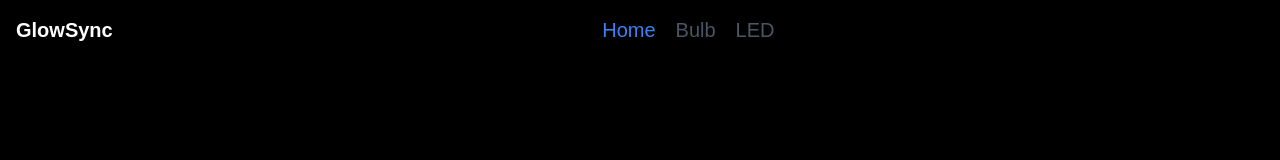
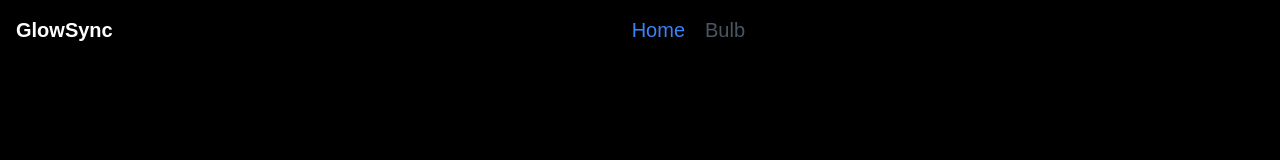
Before and after one commit to AuraReaper/WebWeavers, a website: page index.html in a window 1280 px wide. Shown: the top 160 px of the page. Drawn offline with nearby package versions, Linux system fonts and the light colour scheme.

Commit message:
Update index.html

```diff
--- a/index.html
+++ b/index.html
@@ -84,11 +84,7 @@
                 href="./bulb.html"
                 >Bulb</a
               >
-              <a
-                class="font-medium text-xl text-gray-600 hover:text-gray-400 dark:text-gray-400 dark:hover:text-gray-500 dark:focus:outline-none dark:focus:ring-1 dark:focus:ring-gray-600"
-                href="./led.html"
-                >LED</a
-              >
+
             </div>
           </div>
         </nav>
```
